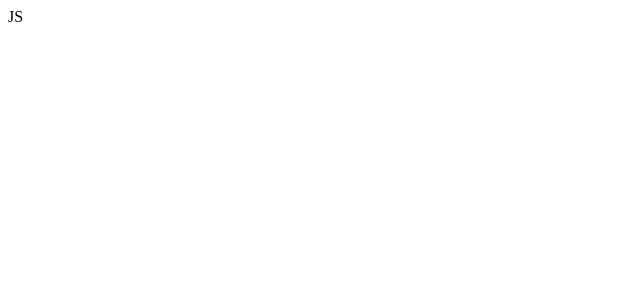
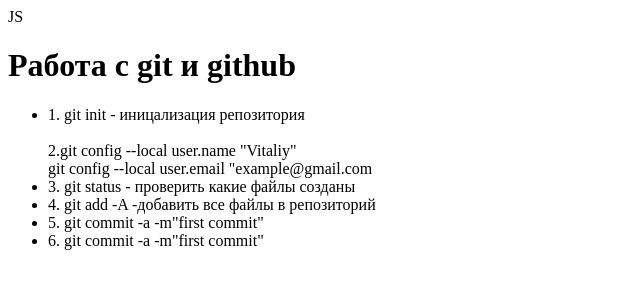
Before and after one commit to mistfist/learnJs, a plain HTML site: page index.html in a window 1280 px wide. Shown: the whole page, without its empty margins (0-640 px from the left). Drawn offline with Linux system fonts and the light colour scheme.

Commit message:
second commit

```diff
--- a/index.html
+++ b/index.html
@@ -33,7 +33,21 @@
         JS
     </header>
 
-    <div class="main"></div>
+    <div class="main">
+        <h1>Работа с git и github</h1>
+        <Ul>
+            <li>1. git init - иницализация репозитория</li>
+            <br>2.git config --local user.name "Vitaliy"</br>
+            git config --local user.email "example@gmail.com
+            </li>
+            <li>3. git status - проверить какие файлы созданы</li>
+            <li>4. git add -A -добавить все файлы в репозиторий</li>
+            <li>5. git commit -a -m"first commit"</li>
+            <li>6. git commit -a -m"first commit"</li>
+        </Ul>
+
+
+    </div>
 
 
     <footer></footer>
```
